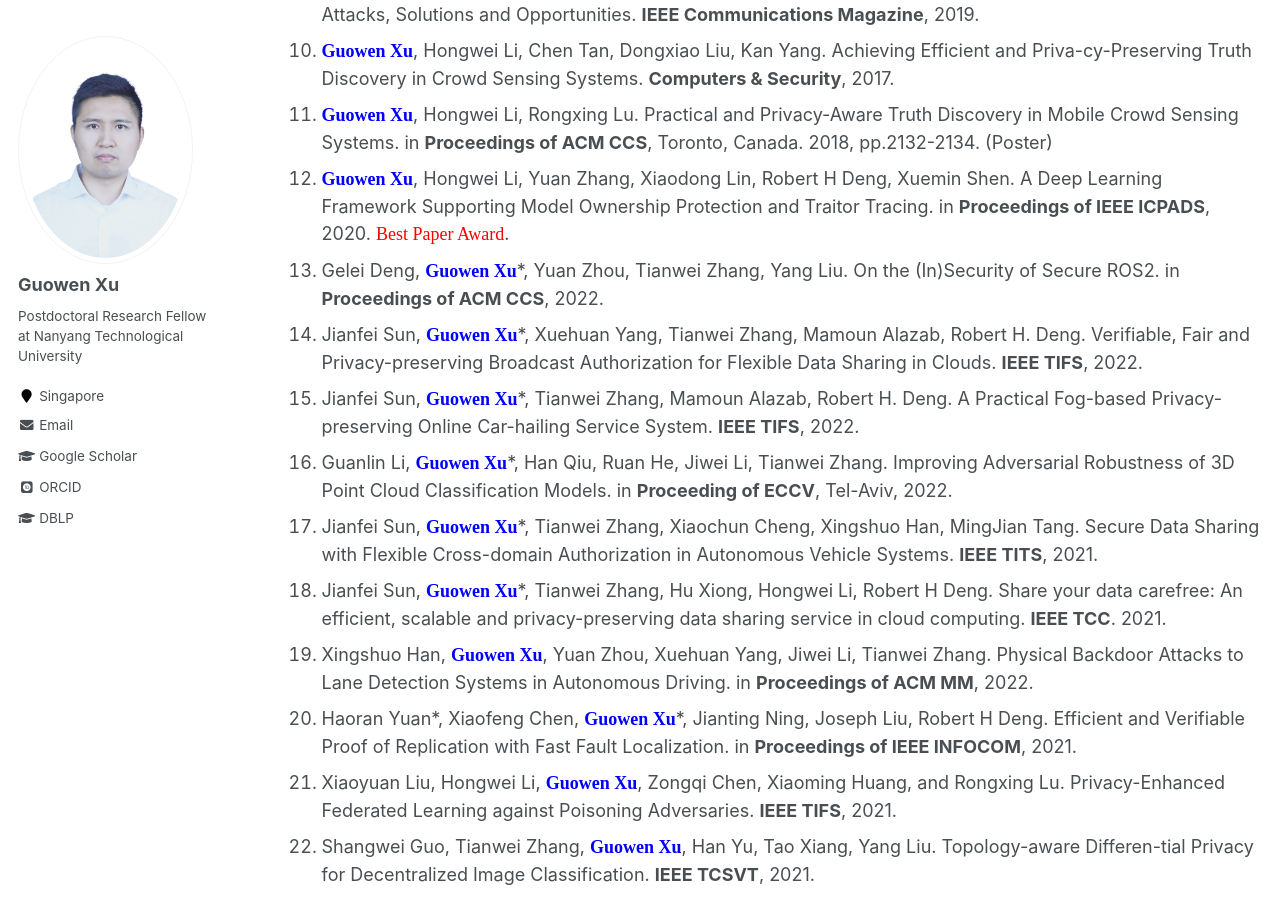
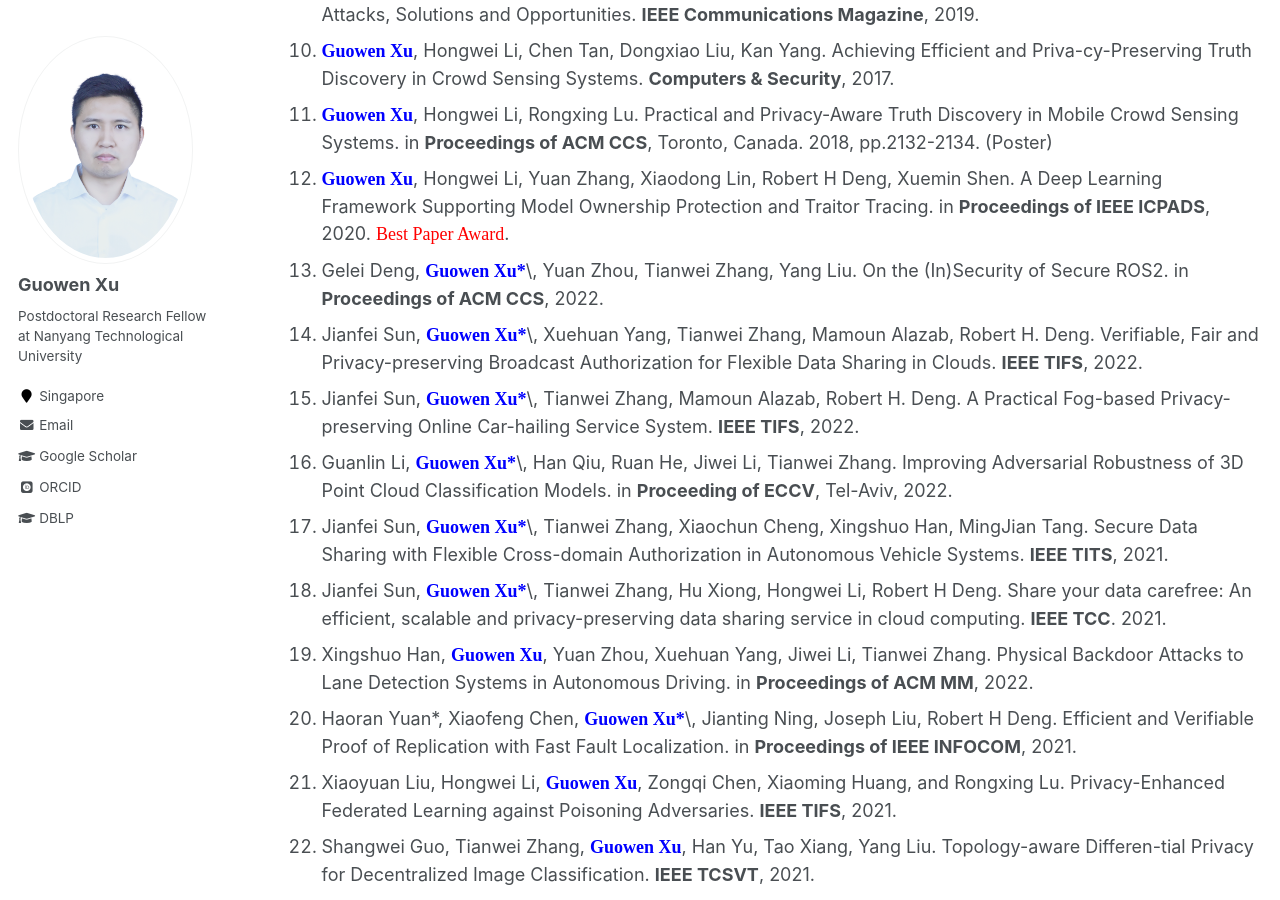
Before and after one commit to Guowen-xu/guowen-xu.github.io, a Jekyll site: the page built from _pages/publications.md, in a window 1280 px wide and 900 px high, scrolled down 883 px. Built offline with Jekyll 4.4.1, drawn with Linux system fonts in a browser that asks for light colours; some web fonts are replaced.

Commit message:
Update publications.md

```diff
--- a/_pages/publications.md
+++ b/_pages/publications.md
@@ -26,14 +26,14 @@ You can find my articles on my [Google Scholar](https://scholar.google.com.hk/ci
 10. **<font face="Times New Roman" color=blue size=4> Guowen Xu</font>**, Hongwei Li, Chen Tan, Dongxiao Liu, Kan Yang. Achieving Efficient and Priva-cy-Preserving Truth Discovery in Crowd Sensing Systems. **Computers & Security**, 2017.
 11. **<font face="Times New Roman" color=blue size=4> Guowen Xu</font>**, Hongwei Li, Rongxing Lu. Practical and Privacy-Aware Truth Discovery in Mobile Crowd Sensing Systems. in **Proceedings of ACM CCS**, Toronto, Canada. 2018, pp.2132-2134. (Poster)
 12. **<font face="Times New Roman" color=blue size=4> Guowen Xu</font>**, Hongwei Li, Yuan Zhang, Xiaodong Lin, Robert H Deng, Xuemin Shen. A Deep Learning Framework Supporting Model Ownership Protection and Traitor Tracing. in **Proceedings of IEEE ICPADS**, 2020. <font face="Times New Roman" color=red size=4> Best Paper Award</font>.
-13. Gelei Deng, **<font face="Times New Roman" color=blue size=4> Guowen Xu</font>**\*, Yuan Zhou, Tianwei Zhang, Yang Liu. On the (In)Security of Secure ROS2. in **Proceedings of ACM CCS**, 2022.
-14. Jianfei Sun, **<font face="Times New Roman" color=blue size=4> Guowen Xu</font>**\*, Xuehuan Yang, Tianwei Zhang, Mamoun Alazab, Robert H. Deng. Verifiable, Fair and Privacy-preserving Broadcast Authorization for Flexible Data Sharing in Clouds. **IEEE TIFS**, 2022.
-15. Jianfei Sun, **<font face="Times New Roman" color=blue size=4> Guowen Xu</font>**\*, Tianwei Zhang, Mamoun Alazab, Robert H. Deng. A Practical Fog-based Privacy-preserving Online Car-hailing Service System. **IEEE TIFS**, 2022.
-16. Guanlin Li, **<font face="Times New Roman" color=blue size=4> Guowen Xu</font>**\*, Han Qiu, Ruan He, Jiwei Li,  Tianwei Zhang. Improving Adversarial Robustness of 3D Point Cloud Classification Models. in **Proceeding of  ECCV**, Tel-Aviv, 2022.
-17. Jianfei Sun,  **<font face="Times New Roman" color=blue size=4> Guowen Xu</font>**\*, Tianwei Zhang, Xiaochun Cheng, Xingshuo Han, MingJian Tang. Secure Data Sharing with Flexible Cross-domain Authorization in Autonomous Vehicle Systems. **IEEE TITS**, 2021.
-18. Jianfei Sun,  **<font face="Times New Roman" color=blue size=4> Guowen Xu</font>**\*, Tianwei Zhang, Hu Xiong, Hongwei Li, Robert H Deng. Share your data carefree: An efficient, scalable and privacy-preserving data sharing service in cloud computing. **IEEE TCC**. 2021.
+13. Gelei Deng, **<font face="Times New Roman" color=blue size=4> Guowen Xu*</font>**\, Yuan Zhou, Tianwei Zhang, Yang Liu. On the (In)Security of Secure ROS2. in **Proceedings of ACM CCS**, 2022.
+14. Jianfei Sun, **<font face="Times New Roman" color=blue size=4> Guowen Xu*</font>**\, Xuehuan Yang, Tianwei Zhang, Mamoun Alazab, Robert H. Deng. Verifiable, Fair and Privacy-preserving Broadcast Authorization for Flexible Data Sharing in Clouds. **IEEE TIFS**, 2022.
+15. Jianfei Sun, **<font face="Times New Roman" color=blue size=4> Guowen Xu*</font>**\, Tianwei Zhang, Mamoun Alazab, Robert H. Deng. A Practical Fog-based Privacy-preserving Online Car-hailing Service System. **IEEE TIFS**, 2022.
+16. Guanlin Li, **<font face="Times New Roman" color=blue size=4> Guowen Xu*</font>**\, Han Qiu, Ruan He, Jiwei Li,  Tianwei Zhang. Improving Adversarial Robustness of 3D Point Cloud Classification Models. in **Proceeding of  ECCV**, Tel-Aviv, 2022.
+17. Jianfei Sun,  **<font face="Times New Roman" color=blue size=4> Guowen Xu*</font>**\, Tianwei Zhang, Xiaochun Cheng, Xingshuo Han, MingJian Tang. Secure Data Sharing with Flexible Cross-domain Authorization in Autonomous Vehicle Systems. **IEEE TITS**, 2021.
+18. Jianfei Sun,  **<font face="Times New Roman" color=blue size=4> Guowen Xu*</font>**\, Tianwei Zhang, Hu Xiong, Hongwei Li, Robert H Deng. Share your data carefree: An efficient, scalable and privacy-preserving data sharing service in cloud computing. **IEEE TCC**. 2021.
 19. Xingshuo Han, **<font face="Times New Roman" color=blue size=4> Guowen Xu</font>**, Yuan Zhou, Xuehuan Yang, Jiwei Li, Tianwei Zhang. Physical Backdoor Attacks to Lane Detection Systems in Autonomous Driving. in **Proceedings of ACM MM**, 2022.
-20. Haoran Yuan\*, Xiaofeng Chen, **<font face="Times New Roman" color=blue size=4> Guowen Xu</font>**\*, Jianting Ning, Joseph Liu, Robert H Deng.  Efficient and Verifiable Proof of Replication with Fast Fault Localization. in **Proceedings of IEEE INFOCOM**, 2021.
+20. Haoran Yuan\*, Xiaofeng Chen, **<font face="Times New Roman" color=blue size=4> Guowen Xu*</font>**\, Jianting Ning, Joseph Liu, Robert H Deng.  Efficient and Verifiable Proof of Replication with Fast Fault Localization. in **Proceedings of IEEE INFOCOM**, 2021.
 21. Xiaoyuan Liu, Hongwei Li, **<font face="Times New Roman" color=blue size=4> Guowen Xu</font>**, Zongqi Chen, Xiaoming Huang, and Rongxing Lu. Privacy-Enhanced Federated Learning against Poisoning Adversaries. **IEEE TIFS**, 2021.
 22. Shangwei Guo, Tianwei Zhang, **<font face="Times New Roman" color=blue size=4> Guowen Xu</font>**, Han Yu, Tao Xiang, Yang Liu. Topology-aware Differen-tial Privacy for Decentralized Image Classification. **IEEE TCSVT**, 2021.
 23. Wenbo Jiang, Hongwei Li, **<font face="Times New Roman" color=blue size=4> Guowen Xu</font>**, Tianwei Zhang, Rongxing Lu. Physical Black-box Adversarial Attacks through Transformations. **IEEE TBD**. 2022.
```
